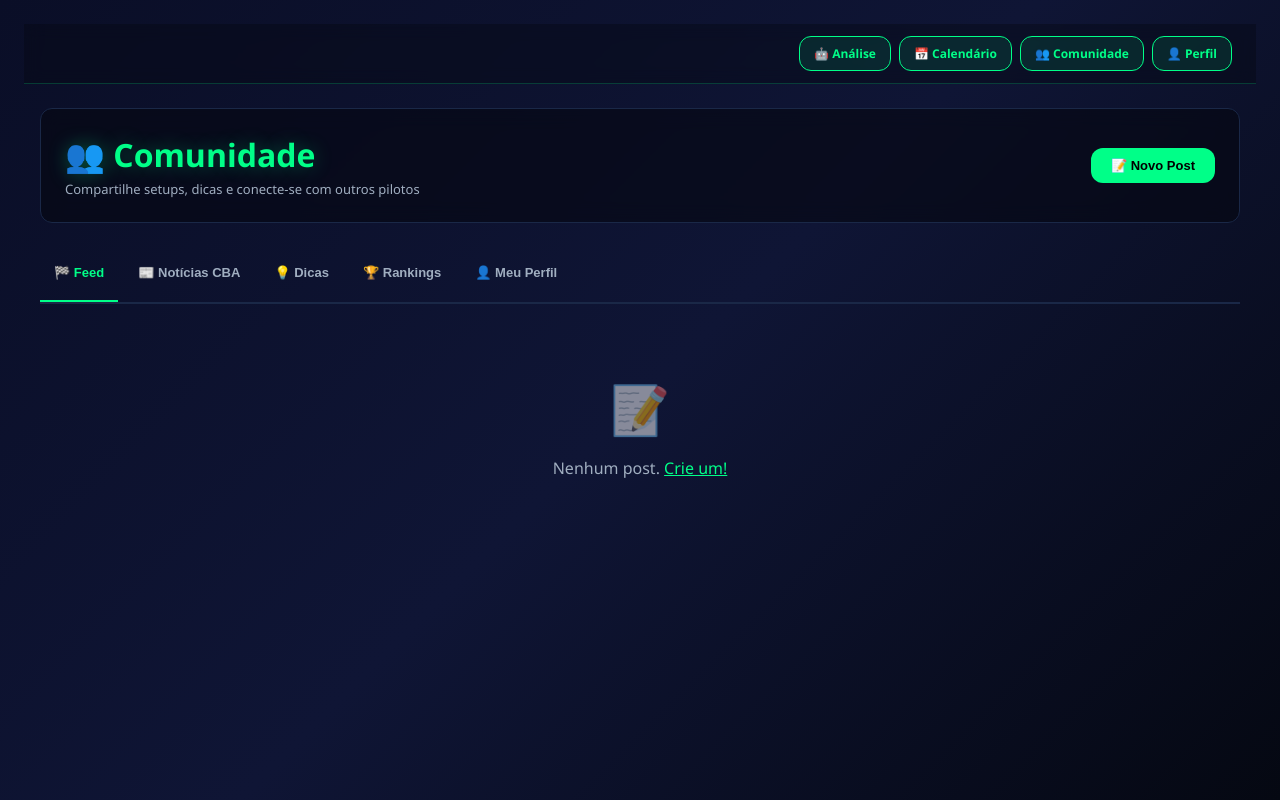
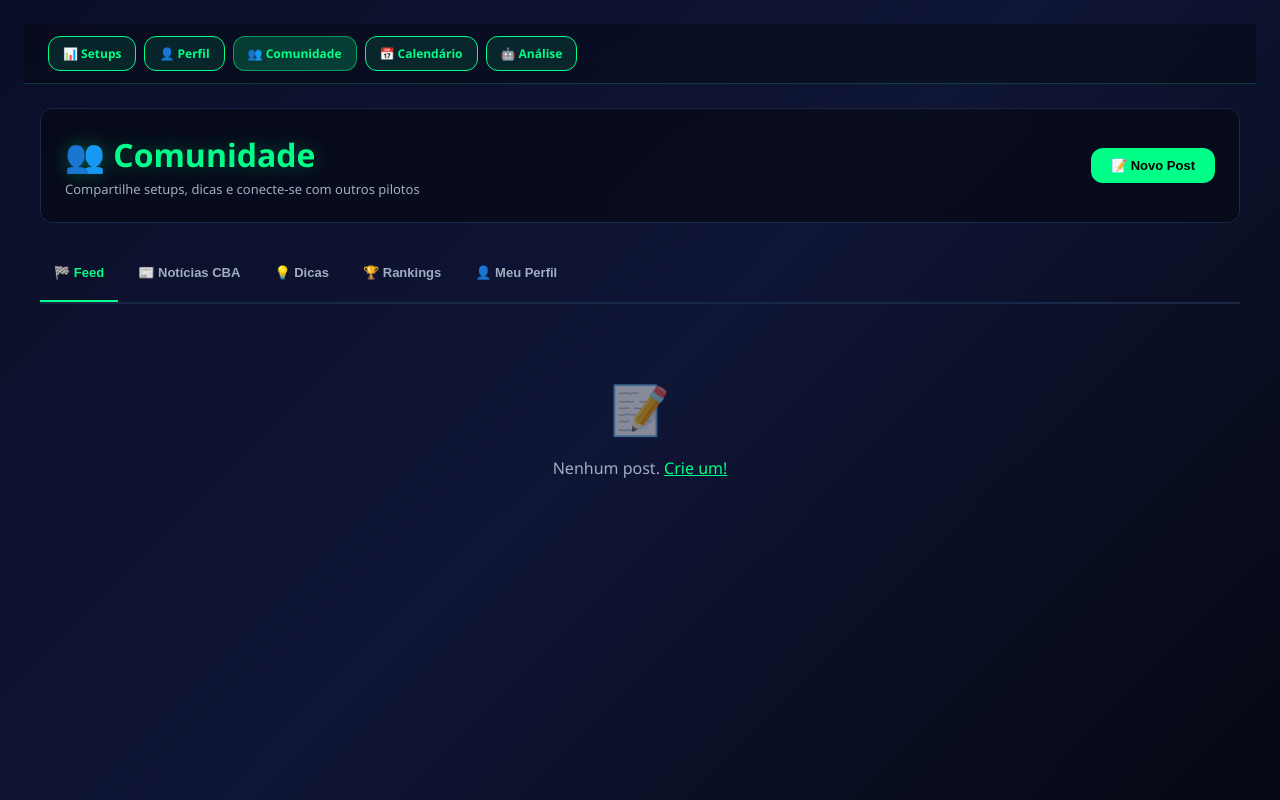
Before and after one commit to Luiggi-87/kart-setup, a website: page comunidade.html in a window 1280 px wide. Drawn offline with Linux system fonts and the light colour scheme; no server answers.

Commit message:
🔗 Linkar páginas com navegação principal consistente - Parte 2
- Atualizada navegação em comunidade.html, calendario.html e app-ai-test.html
- Navegação consistente em todas as 5 páginas principais
- Links: 📊 Setups → 👤 Perfil → 👥 Comunidade → 📅 Calendário → 🤖 Análise
- Página ativa destacada com background verde e border
- Pronto para deploy no Netlify

Co-Authored-By: Claude Haiku 4.5 <noreply@anthropic.com>

```diff
--- a/comunidade.html
+++ b/comunidade.html
@@ -407,11 +407,12 @@
 
   <!-- Main Navigation -->
   <div class="main-nav">
-    <div class="container" style="display: flex; justify-content: flex-end; align-items: center; gap: 8px;">
+    <div class="container" style="display: flex; justify-content: flex-start; align-items: center; gap: 8px;">
+      <a href="app.html" class="btn btn-secondary" style="text-decoration: none; padding: 8px 14px; font-size: 12px;">📊 Setups</a>
+      <a href="perfil.html" class="btn btn-secondary" style="text-decoration: none; padding: 8px 14px; font-size: 12px;">👤 Perfil</a>
+      <a href="comunidade.html" class="btn btn-secondary" style="text-decoration: none; padding: 8px 14px; font-size: 12px; background: rgba(0, 255, 136, 0.2); border-color: rgba(0, 255, 136, 0.5);">👥 Comunidade</a>
+      <a href="calendario.html" class="btn btn-secondary" style="text-decoration: none; padding: 8px 14px; font-size: 12px;">📅 Calendário</a>
       <a href="app-ai-test.html" class="btn btn-secondary" style="text-decoration: none; padding: 8px 14px; font-size: 12px;">🤖 Análise</a>
-      <a href="calendario.html" class="btn btn-secondary" style="text-decoration: none; padding: 8px 14px; font-size: 12px;">📅 Calendário</a>
-      <a href="comunidade.html" class="btn btn-secondary" style="text-decoration: none; padding: 8px 14px; font-size: 12px;">👥 Comunidade</a>
-      <a href="perfil.html" class="btn btn-secondary" style="text-decoration: none; padding: 8px 14px; font-size: 12px;">👤 Perfil</a>
     </div>
   </div>
 
```
Also changed, not shown: app-ai-test.html (+5 -4 lines), calendario.html (+5 -4 lines).
